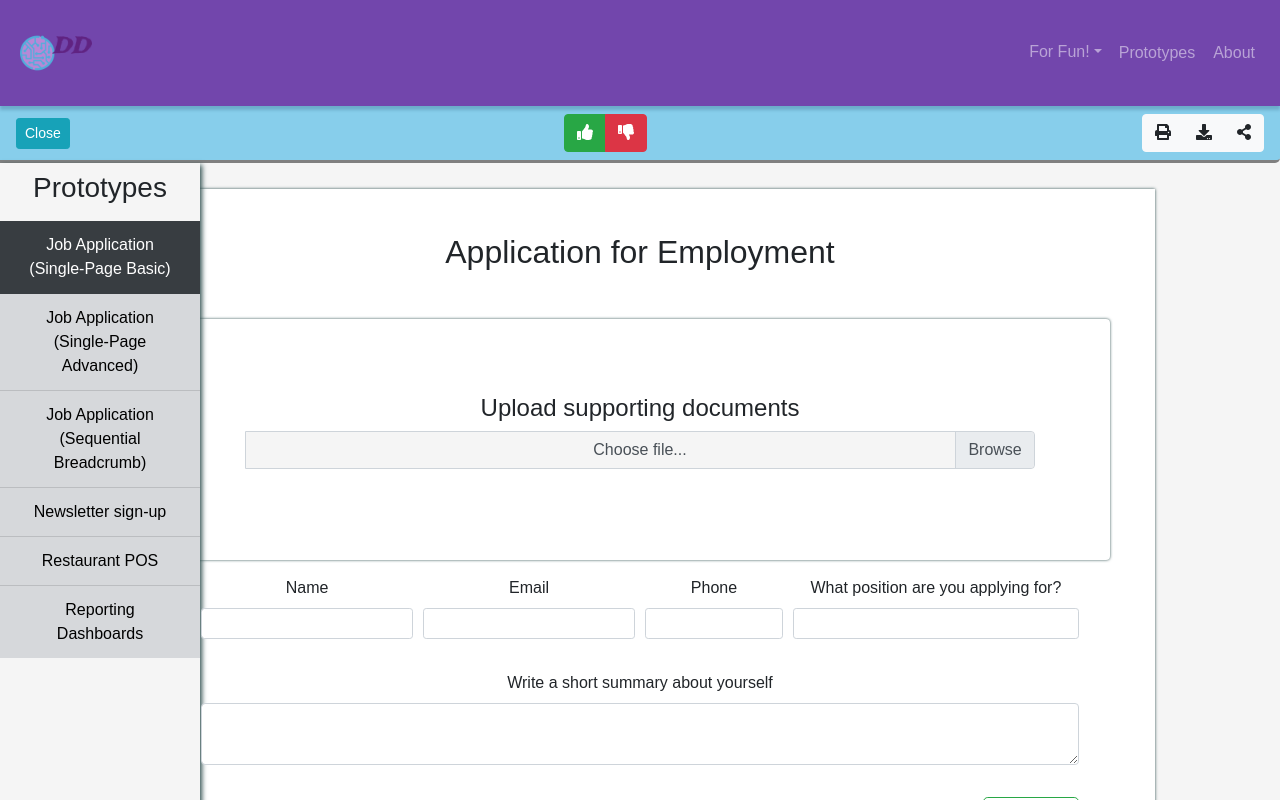
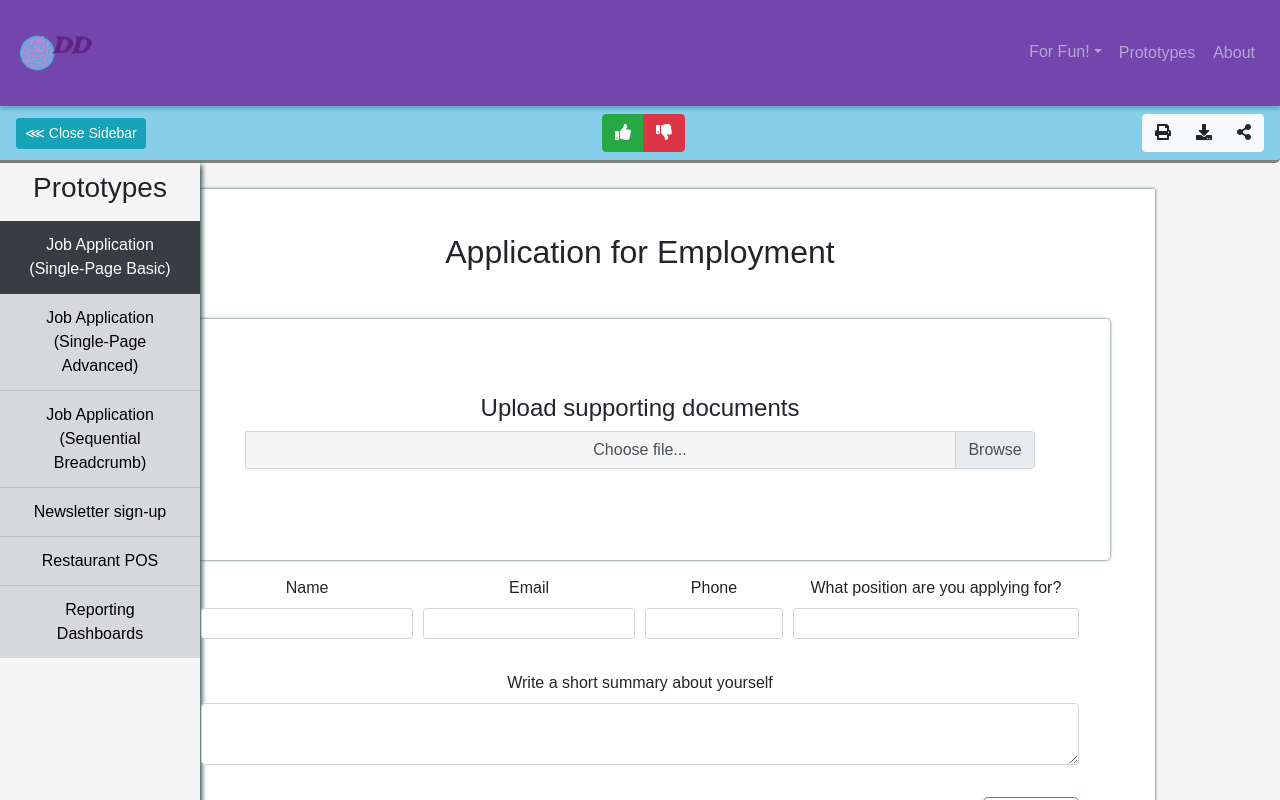
Before and after one commit to derekrdrill/web-portfolio, a React (Vite) app: page /business-prototypes in a window 1280 px wide. Shown: the top 800 px of the page. Built offline with nearby package versions, Linux system fonts and the light colour scheme; a web font is replaced by a local one.

Commit message:
Adding functionality to toggle sidebar

```diff
--- a/src/projects/business-prototypes/src/components/App.js
+++ b/src/projects/business-prototypes/src/components/App.js
@@ -7,7 +7,7 @@ import BreadcrumbApplication from './job-applications/sequential/Breadcrumb';
 import SideBySideNewsletter from './newsletter-signup/full-page/SideBySideNewsletter';
 
 class App extends Component {
-    state = { sidebarSelected: 'ja1' };
+    state = { sidebarSelected: 'ja1', sidebarShown: true };
 
     selectSidebar = sidebarOption => {
         this.setState({sidebarSelected: sidebarOption});
@@ -16,17 +16,21 @@ class App extends Component {
         $('#' + sidebarOption).addClass('active');
     };
 
+    toggleSidebar = () => {
+        this.setState({ sidebarShown: !this.state.sidebarShown });
+    };
+
     render() {
         return (
-            <div style={{backgroundColor: 'whitesmoke', minHeight: '106vh' }}>
-                <Toolbar />
-                <div className="sidebar-wrapper">
+            <div style={{backgroundColor: 'whitesmoke', minHeight: '70vh' }}>
+                <Toolbar sidebarShown={this.state.sidebarShown} toggleSidebar={this.toggleSidebar} />
+                <div className="sidebar-wrapper" style={{display: this.state.sidebarShown ? 'inline-block' : 'none'}}>
                     <Sidebar selectSidebar={this.selectSidebar} />
                 </div>
                 <div className="application application-basic" style={{display: this.state.sidebarSelected === 'ja1' ? 'inline-block' : 'none' }}><BasicApplication /></div>
                 <div className="application application-advanced" style={{display: this.state.sidebarSelected === 'ja2' ? 'inline-block' : 'none'}}><AdvancedApplication /></div>
-                <div style={{display: this.state.sidebarSelected === 'ja3' ? 'block' : 'none', marginLeft:'200px'}}><BreadcrumbApplication /></div>
-                <div style={{display: this.state.sidebarSelected === 'news' ? 'inline-block' : 'none', left: '235px', position: 'absolute', right: '30px', top: '165px',}}><SideBySideNewsletter /></div>
+                <div style={{display: this.state.sidebarSelected === 'ja3' ? 'block' : 'none', marginLeft: this.state.sidebarShown ? '200px' : '0px'}}><BreadcrumbApplication /></div>
+                <div style={{display: this.state.sidebarSelected === 'news' ? 'inline-block' : 'none', left: this.state.sidebarShown ? '235px' : '18px', position: 'absolute', right: '30px', top: '165px',}}><SideBySideNewsletter /></div>
             </div>
         );
     };
--- a/src/projects/business-prototypes/src/components/Toolbar.js
+++ b/src/projects/business-prototypes/src/components/Toolbar.js
@@ -1,8 +1,17 @@
-import React from 'react';
+import React, { Component } from 'react';
 
-const Toolbar = ({children}) => (
+
+class Toolbar extends Component {
+    render() {
+        return (
             <nav id="prototypeToggle" className="navbar navbar-dark sticky">
-        <a className="btn btn-sm btn-info" href="#">Close</a>
+                <button
+                    type="button"
+                    className="btn btn-sm btn-info"
+                    onClick={this.props.toggleSidebar}
+                >
+                    {this.props.sidebarShown === true ? <span>&#8920; Close Sidebar</span> : <span>Open Sidebar &#8921;</span>}
+                </button>
                 <div className="">
                     <div className="btn-group" role="group">
                         <button className="btn btn-success"><i className="fa fa-thumbs-up"></i></button>
@@ -29,5 +38,10 @@ const Toolbar = ({children}) => (
                 </div>
             </nav>
         );
+    };
+};
+// const Toolbar = ({children}) => (
+
+// );
 
 export default Toolbar;
--- a/src/projects/business-prototypes/src/components/job-applications/sequential/Breadcrumb.js
+++ b/src/projects/business-prototypes/src/components/job-applications/sequential/Breadcrumb.js
@@ -36,7 +36,7 @@ class BreadcrumbApplication extends Component {
                             <button type="button" className="btn btn-lg btn-success" onClick={this.updateBreadcrumbSelectFromButton}>Click here to begin the application</button>
                         </div>
                     </div>
-                    <form style={{ padding: this.state.breadcrumbSelect === 8 ? '8%' : '1%' }}>
+                    <form style={{ padding: this.state.breadcrumbSelect === 8 ? '10%' : '5%' }}>
                         <div style={{ display: this.state.breadcrumbSelect === 8 ? 'inline' : 'none' }}>
                             <h1>Review</h1>
                             <p>Please review all fields, edit if necessary, then submit forward.</p>
--- a/src/projects/business-prototypes/src/components/newsletter-signup/full-page/SideBySideNewsletter.js
+++ b/src/projects/business-prototypes/src/components/newsletter-signup/full-page/SideBySideNewsletter.js
@@ -5,7 +5,7 @@ class SideBySideNewsletter extends Component {
         return (
             <div style={{ marginTop: '18px' }}>
                 <div className="form-row" style={{backgroundColor: 'white'}}>
-                    <div className="col-6" style={{ border: '1px solid black', paddingTop: '15%', paddingBottom: '16%', paddingLeft: '7%', paddingRight: '8%'}}>
+                    <div className="col-6" style={{ border: '1px solid black', paddingTop: '15%', paddingBottom: '14%', paddingLeft: '7%', paddingRight: '8%'}}>
                         <h1 className="text-left">Before you keep going!</h1>
                         <br />
                         <p className="text-left">Sign up for the <strong>free</strong> newsletter to keep up on all news and special offers.</p>
@@ -15,10 +15,10 @@ class SideBySideNewsletter extends Component {
                         <button type="buttom" className="btn btn-dark btn-lg col-12">Join the Newsletter</button>
                     </div>
                     <div className="col-6" style={{border: '1px solid black'}}>
-                        <form>
+                        {/* <form>
                             <h1>Right Half</h1>
                             <p>If your knees aren't green by the end of the day, you ought to seriously re-examine your life.</p>
-                        </form>
+                        </form> */}
 
                     </div>
                 </div>
```
Also changed, not shown: 2 other files (tests, documents, lock files or other folders). Lines whose indentation alone changed are shown as unchanged.
